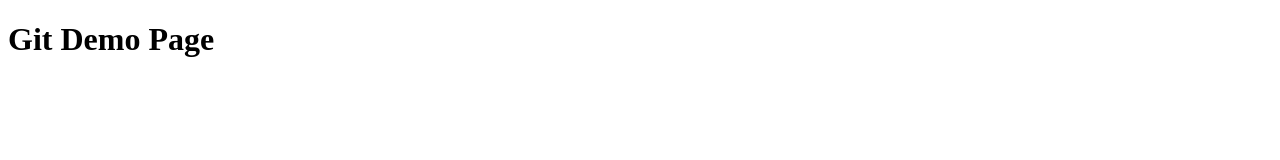
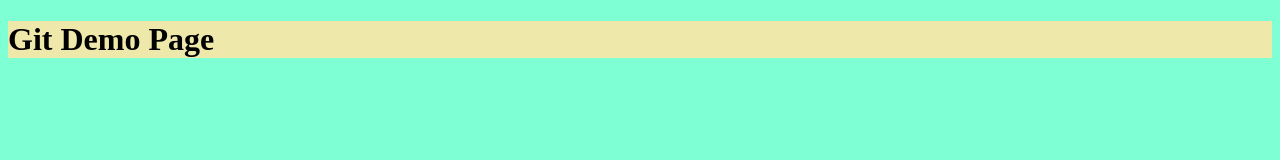
Before and after one commit to Casimir-Kuzyk/FirstGame, a plain HTML site: page index.html in a window 1280 px wide. Drawn offline with Linux system fonts and the light colour scheme.

Commit message:
add basic styles

```diff
--- a/index.html
+++ b/index.html
@@ -5,6 +5,7 @@
     <meta http-equiv="X-UA-Compatible" content="IE=edge">
     <meta name="viewport" content="width=device-width, initial-scale=1.0">
     <title>Document</title>
+    <link rel="stylesheet" href="styles.css"
 </head>
 <body>
     <h1>Git Demo Page</h1>
--- /dev/null
+++ b/styles.css
@@ -0,0 +1,6 @@
+body {
+    background-color:aquamarine;
+}
+h1{
+    background-color: palegoldenrod
+}
```
